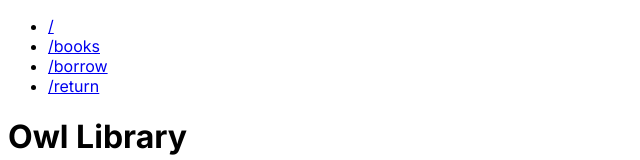
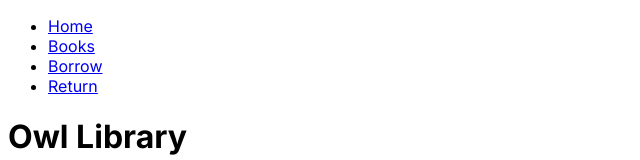
Before and after one commit to RushP7/OwlLibraryFrontend, a Next.js app: page / in a window 1280 px wide. Shown: the top 160 px of the page, without its empty margins (0-640 px from the left). Built offline with nearby package versions, Linux system fonts and the light colour scheme.

Commit message:
server side book component

```diff
--- a/app/components/navbar.tsx
+++ b/app/components/navbar.tsx
@@ -6,18 +6,18 @@ const Navbar = () => {
 	const [nav, setNav] = useState(false);
 
 	const links = [
-		{ id: 1, link: "/" },
-		{ id: 2, link: "/books" },
-		{ id: 3, link: "/borrow" },
-		{ id: 4, link: "/return" },
+		{ id: 1, link: "/", name: "Home" },
+		{ id: 2, link: "/books", name: "Books" },
+		{ id: 3, link: "/borrow", name: "Borrow" },
+		{ id: 4, link: "/return", name: "Return" },
 	];
 
 	return (
 		<div className="nav">
 			<ul>
-				{links.map(({ id, link }) => (
+				{links.map(({ id, link, name }) => (
 					<li key={id}>
-						<Link href={link}>{link}</Link>
+						<Link href={link}>{name}</Link>
 					</li>
 				))}
 			</ul>
```
Also changed, not shown: app/components/book.tsx (added, +29 -0 lines).
